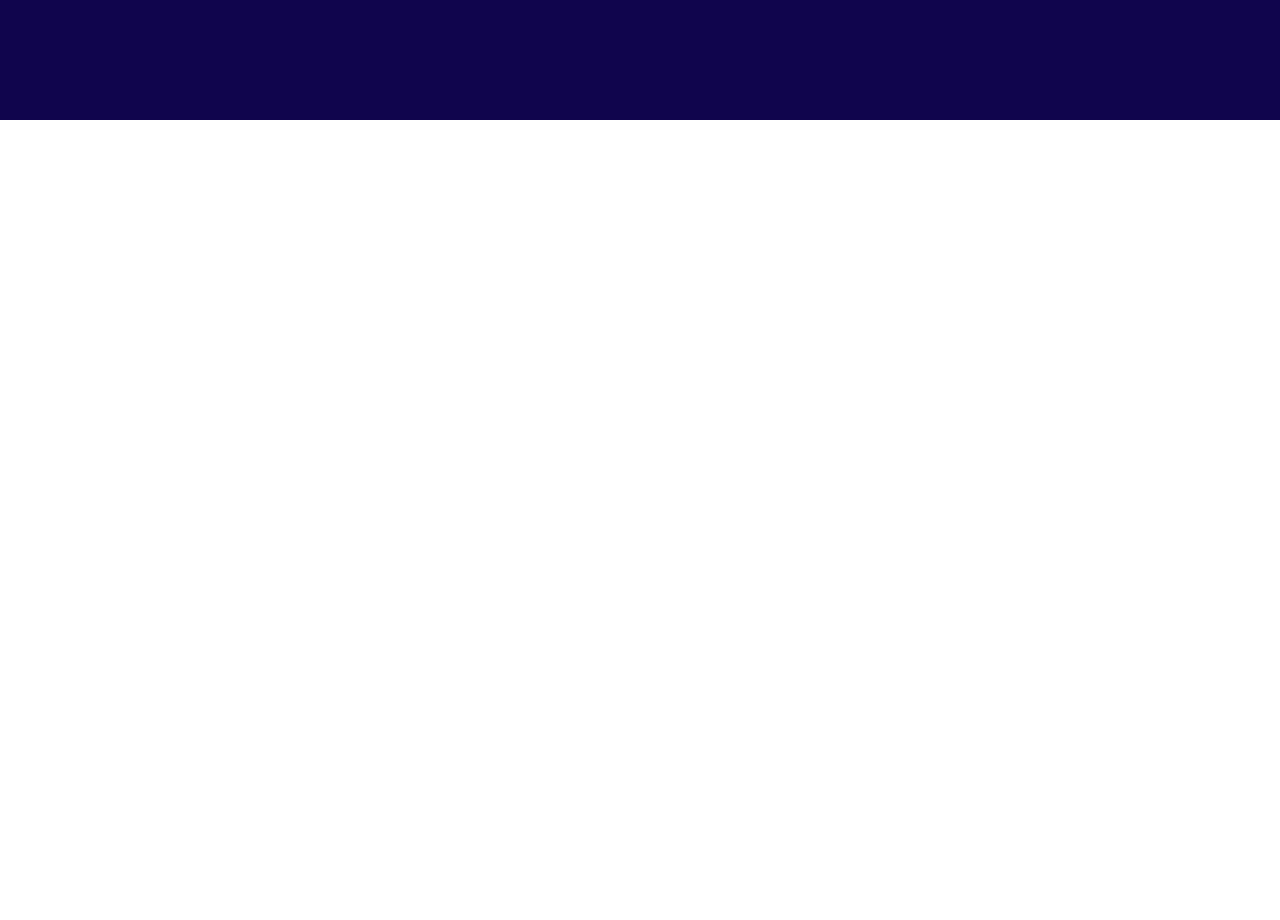
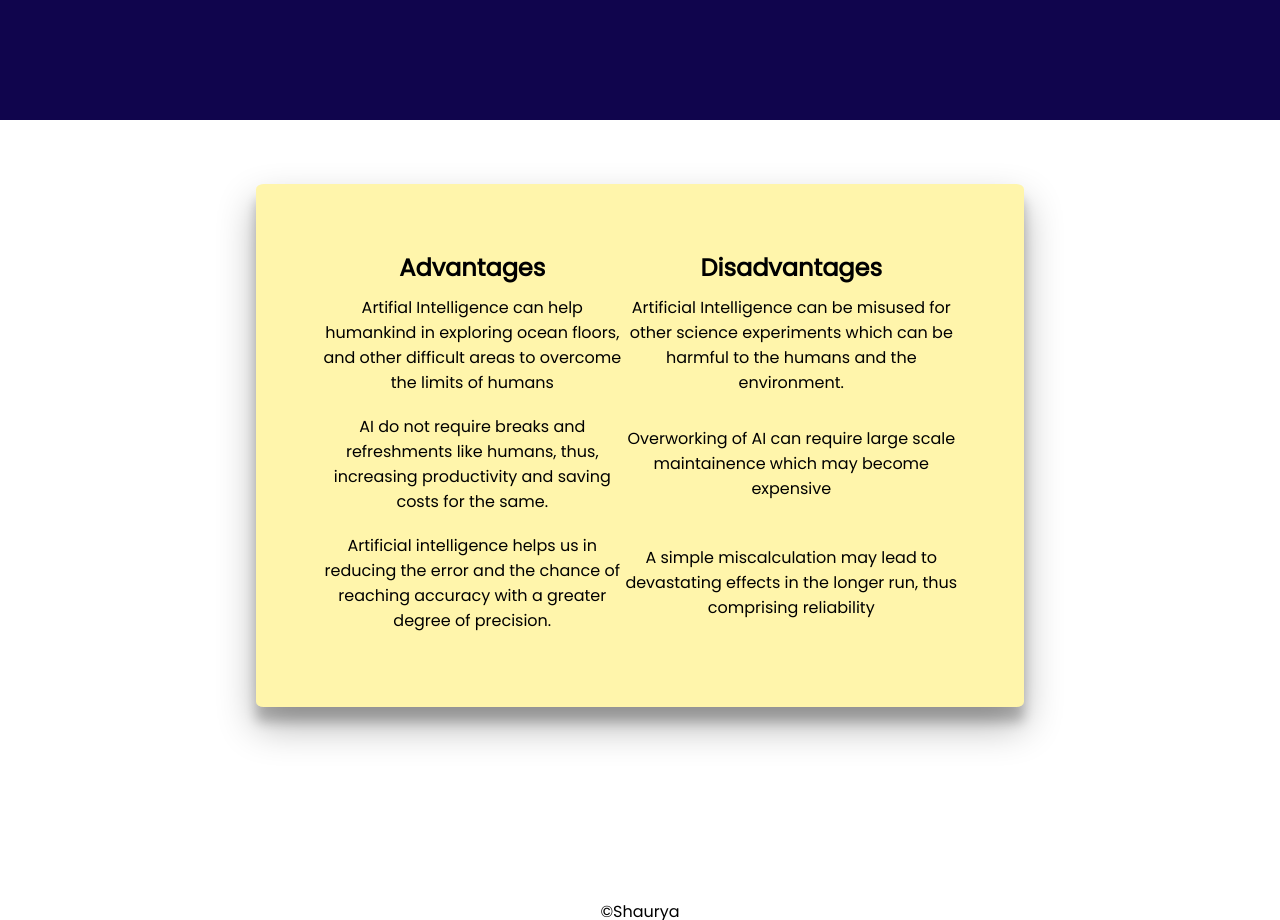
Before and after one commit to shauryanathan/shauryanathan.github.io, a plain HTML site: page prac/index.html in a window 1280 px wide. Shown: the part 1480-2400 px from the top of the page. Before the commit the page ends 2077 px from the top, so only its background shows below. Drawn offline with nearby package versions, Linux system fonts and the light colour scheme.

Commit message:
Update style.css

```diff
--- a/prac/style.css
+++ b/prac/style.css
@@ -2,10 +2,11 @@
 	padding: 0;
 	margin: 0;
 	font-family: 'Poppins', sans-serif;
-	color: white;
+
 }
 a{
 	text-decoration: none;
+	color: white;
 }
 nav{
 	position: fixed;
@@ -71,6 +72,7 @@ nav ul{
 .about{
 	background-color: #10054d;
 	height: 100vh;
+	color: white;
 }
 .about img{
 	height: 400px;
@@ -109,6 +111,33 @@ nav ul{
 	transform: translateX(0px);
 	opacity: 1;
 }
+table{
+	background-color: #fff5ab;
+	margin-left: auto;
+	margin-right: auto;
+	padding: 5%;
+	text-align: center;
+	box-shadow: 0 19px 38px rgba(0,0,0,0.30), 0 15px 12px rgba(0,0,0,0.22);
+	margin-top: 5%;
+	border-radius: 1%;
+	transform: translateY(-20px);
+	opacity: 0;
+	transition: ease-in-out , 2s;
+}
+table.is-showing{
+	transform: translateY(0px);
+	opacity: 1;
+}
+th{
+	font-size: 1.5rem;
+}
+td{
+	padding-top: 1.3%;
+	padding-bottom: 1.3%;
+}
+.table{
+	background-color: white;
+}
 figure{
 	text-align: center;
 	padding-top: 15%;
```
